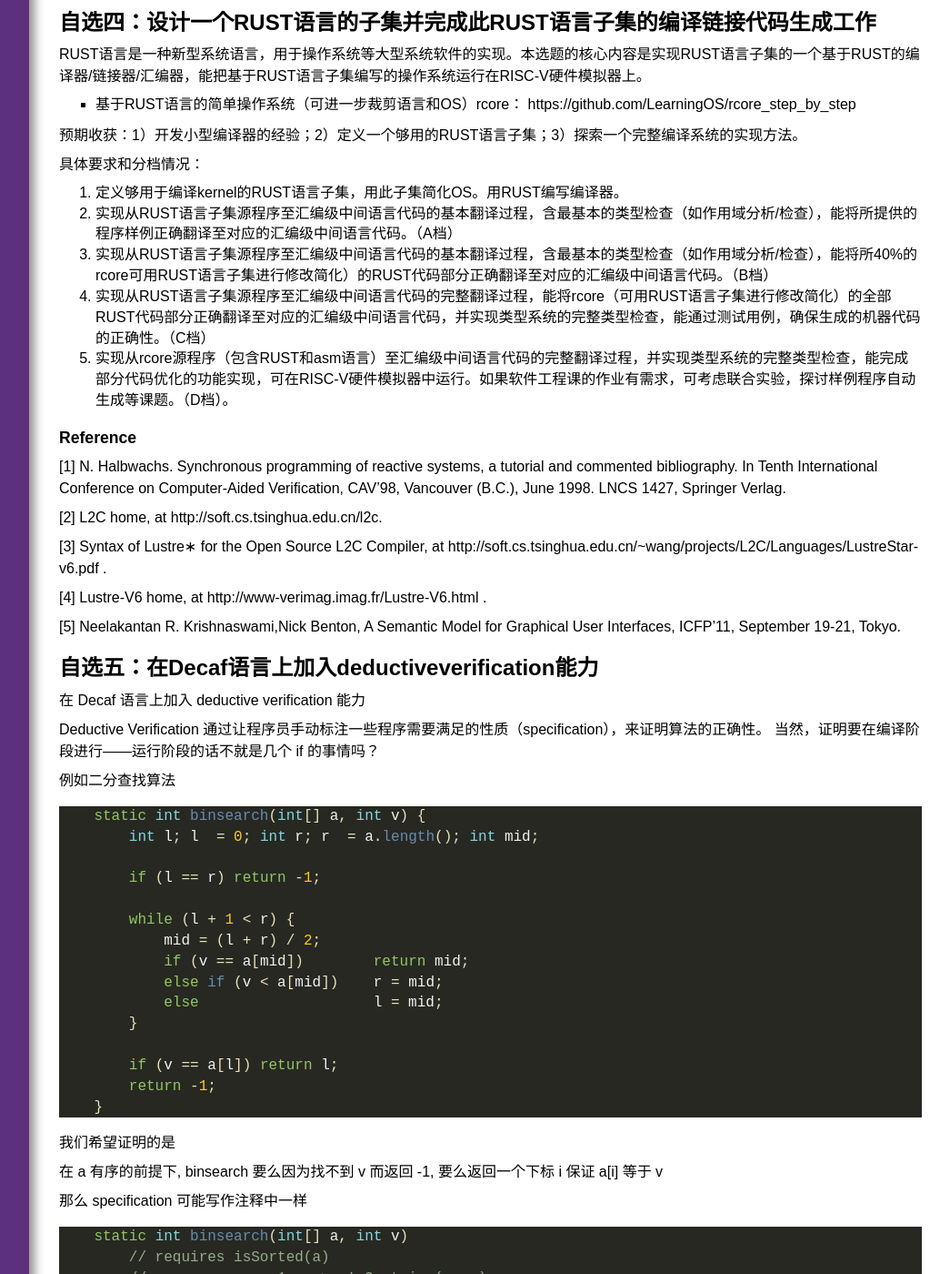
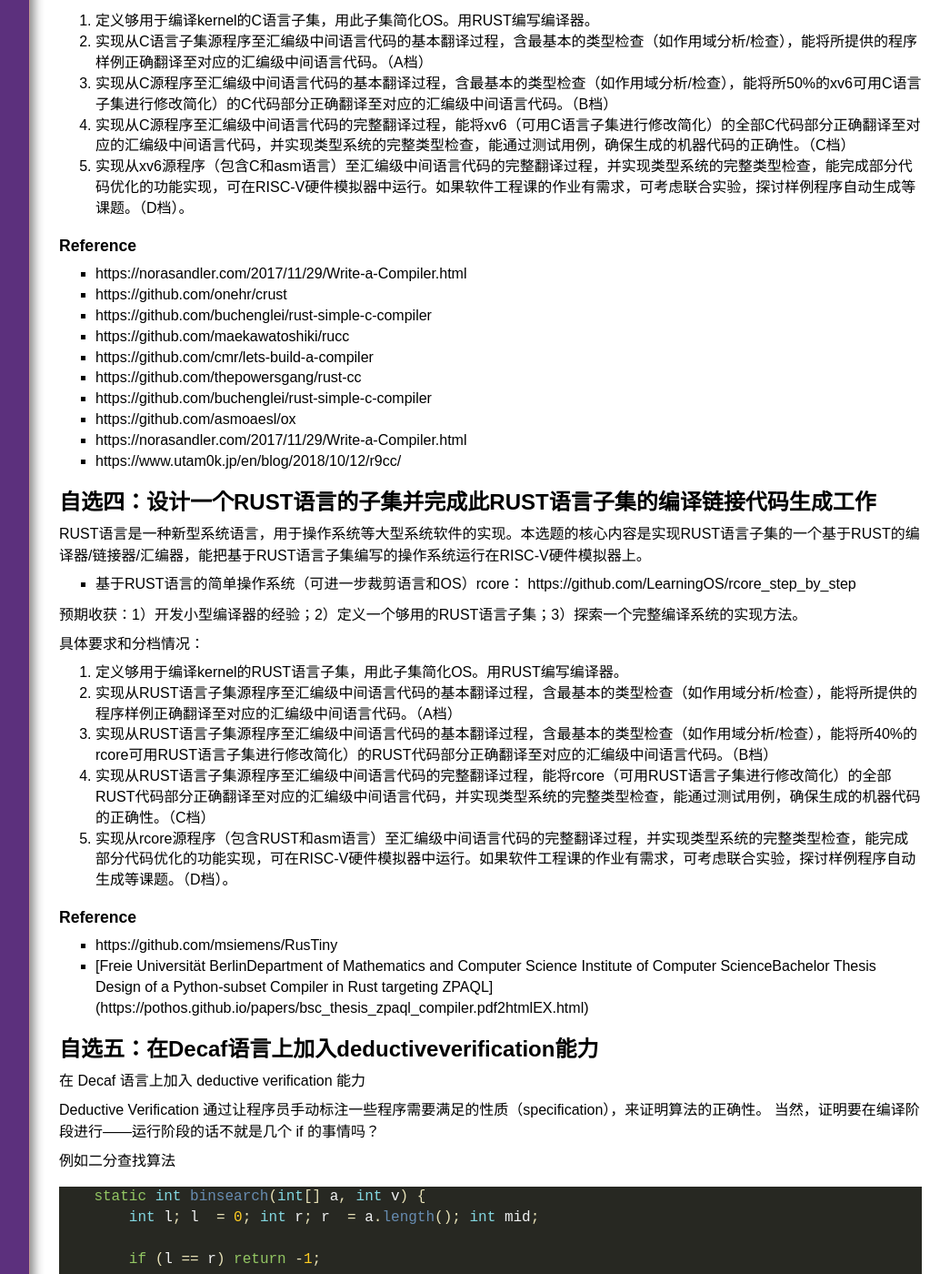
Before and after one commit to chyyuu/compiler_course_info, a Jekyll site: the page built from readinglist.md, in a window 1280 px wide and 1400 px high, scrolled down 7368 px. Shown: the whole window at 91% size, without its empty margins (234-1279 px from the left). Built offline with Jekyll 4.4.1, drawn with Linux system fonts in a browser that asks for light colours; nearby versions of some CDN libraries; our own code applies the rules of GitHub Pages for plain Markdown files; some of the changed text lies outside the part shown.

Commit message:
Update readinglist.md

```diff
--- a/readinglist.md
+++ b/readinglist.md
@@ -231,6 +231,18 @@
 3. 文献[5]的一些内容可供参考（形式化的部分不必细读，领会论文要义即可）。
 
 
+### Reference
+[1] N. Halbwachs. Synchronous programming of reactive systems, a tutorial and commented bibliography. In Tenth International Conference on Computer-Aided Verification, CAV'98, Vancouver (B.C.), June 1998. LNCS 1427, Springer Verlag.
+
+[2] L2C home, at http://soft.cs.tsinghua.edu.cn/l2c.
+
+[3] Syntax of Lustre∗ for the Open Source L2C Compiler, at
+   http://soft.cs.tsinghua.edu.cn/~wang/projects/L2C/Languages/LustreStar-v6.pdf .
+
+[4] Lustre-V6 home, at http://www-verimag.imag.fr/Lustre-V6.html .
+
+[5] Neelakantan R. Krishnaswami,Nick Benton, A Semantic Model for Graphical User Interfaces, ICFP'11, September 19-21, Tokyo.
+
 ## 自选三：设计一个C语言的子集并完成此C语言子集的编译链接代码生成工作
 
 C语言是一种简洁的系统语言，用于操作系统等大型系统软件的实现。本选题的核心内容是实现C语言子集的一个基于RUST的编译器/链接器/汇编器，能把基于C语言子集编写的操作系统运行在RISC-V硬件模拟器上。
@@ -246,6 +258,18 @@
 2. 实现从C源程序至汇编级中间语言代码的基本翻译过程，含最基本的类型检查（如作用域分析/检查），能将所50%的xv6可用C语言子集进行修改简化）的C代码部分正确翻译至对应的汇编级中间语言代码。（B档）
 3. 实现从C源程序至汇编级中间语言代码的完整翻译过程，能将xv6（可用C语言子集进行修改简化）的全部C代码部分正确翻译至对应的汇编级中间语言代码，并实现类型系统的完整类型检查，能通过测试用例，确保生成的机器代码的正确性。（C档）
 4. 实现从xv6源程序（包含C和asm语言）至汇编级中间语言代码的完整翻译过程，并实现类型系统的完整类型检查，能完成部分代码优化的功能实现，可在RISC-V硬件模拟器中运行。如果软件工程课的作业有需求，可考虑联合实验，探讨样例程序自动生成等课题。（D档）。
+
+### Reference
+ - https://norasandler.com/2017/11/29/Write-a-Compiler.html
+ - https://github.com/onehr/crust
+ - https://github.com/buchenglei/rust-simple-c-compiler
+ - https://github.com/maekawatoshiki/rucc
+ - https://github.com/cmr/lets-build-a-compiler
+ - https://github.com/thepowersgang/rust-cc
+ - https://github.com/buchenglei/rust-simple-c-compiler
+ - https://github.com/asmoaesl/ox
+ - https://norasandler.com/2017/11/29/Write-a-Compiler.html
+ - https://www.utam0k.jp/en/blog/2018/10/12/r9cc/
 
 ## 自选四：设计一个RUST语言的子集并完成此RUST语言子集的编译链接代码生成工作
 
@@ -264,19 +288,10 @@
 
 
 ### Reference
-
-
-[1] N. Halbwachs. Synchronous programming of reactive systems, a tutorial and commented bibliography. In Tenth International Conference on Computer-Aided Verification, CAV'98, Vancouver (B.C.), June 1998. LNCS 1427, Springer Verlag.
-
-[2] L2C home, at http://soft.cs.tsinghua.edu.cn/l2c.
-
-[3] Syntax of Lustre∗ for the Open Source L2C Compiler, at
-   http://soft.cs.tsinghua.edu.cn/~wang/projects/L2C/Languages/LustreStar-v6.pdf .
-
-[4] Lustre-V6 home, at http://www-verimag.imag.fr/Lustre-V6.html .
-
-[5] Neelakantan R. Krishnaswami,Nick Benton, A Semantic Model for Graphical User Interfaces, ICFP'11, September 19-21, Tokyo.
-
+ - https://github.com/msiemens/RusTiny
+ - [Freie Universität BerlinDepartment of Mathematics and Computer Science Institute of Computer ScienceBachelor Thesis
+Design of a Python-subset Compiler in Rust targeting ZPAQL]
+(https://pothos.github.io/papers/bsc_thesis_zpaql_compiler.pdf2htmlEX.html)
 
 
 ## 自选五：在Decaf语言上加入deductiveverification能力
```
